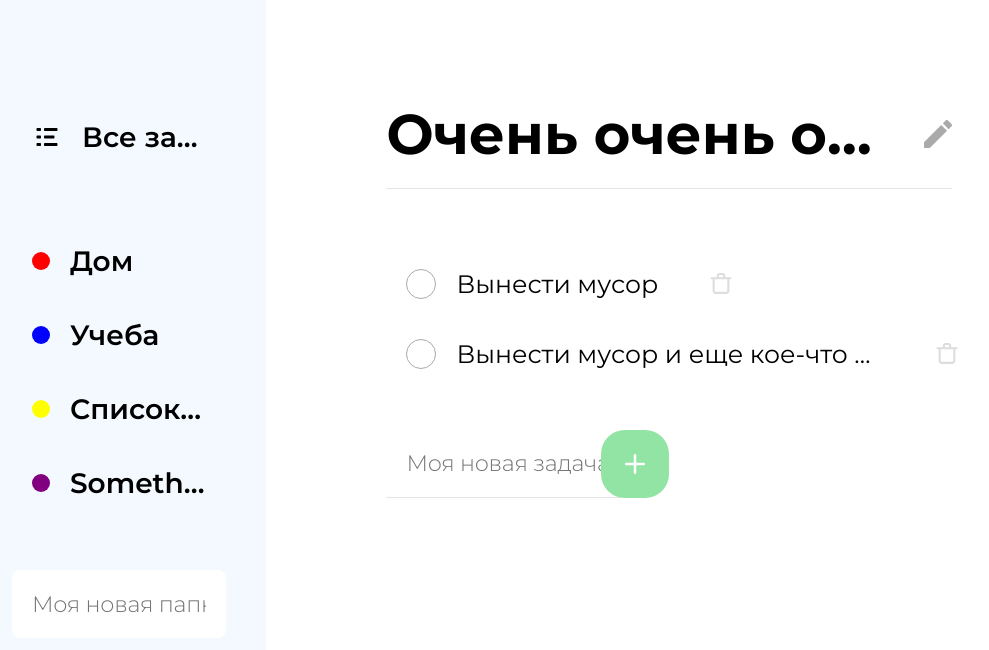
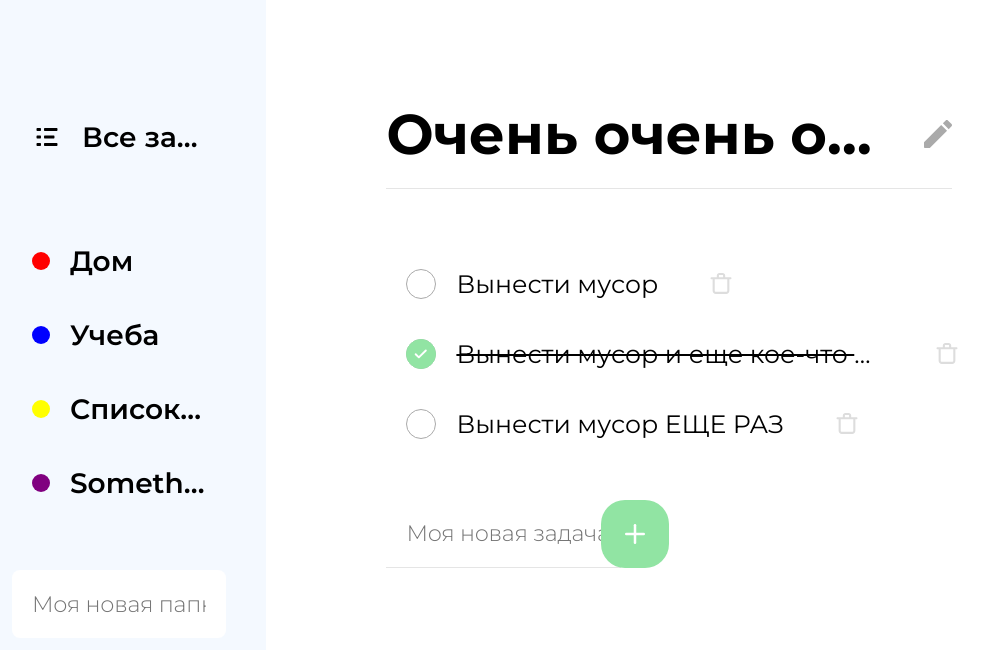
Before and after one commit to epiccheesepie/todo-app, a React (Create React App) app: page / in a window 1280 px wide. Shown: the top 650 px of the page, without its empty margins (28-1017 px from the left). Built offline with nearby package versions, Linux system fonts and the light colour scheme.

Commit message:
Ui component Todo and json data were added

```diff
--- a/src/App.tsx
+++ b/src/App.tsx
@@ -1,12 +1,25 @@
-import { Selecter } from './ui';
+import React from 'react';
+import { Selecter, Todo } from './ui';
 
 const App = () => {
+
+  React.useEffect(() => {
+    fetch('http://localhost:3000/todos.json')
+    .then(response => response.json())
+    .then(json => console.log(json));
+  }, []);
 
   const titles : Array<{[key: string] : string}> = [
     {title: "Дом", color: "red"},
     {title: "Учеба", color: "blue"},
     {title: "Список покупок", color: "yellow"},
     {title: "Something else", color: "purple"},
+  ];
+
+  const todos = [
+    {name: 'Вынести мусор', completed: false},
+    {name: 'Вынести мусор и еще кое-что очень длинное как разтоки и потом сделать еще', completed: true},
+    {name: 'Вынести мусор ЕЩЕ РАЗ', completed: false}
   ];
 
   return (
@@ -21,7 +34,7 @@ const App = () => {
               <h2>Все задачи</h2>
             </div>
             <div className="menu__wrap">
-              {titles.map(({title, color}) => <Selecter title={title} color={color} />)}
+              {titles.map(({title, color}) => <Selecter key={title} title={title} color={color} />)}
             </div>
             <div className="menu__add">
               <input type="text" placeholder="Моя новая папка..." />
@@ -40,36 +53,7 @@ const App = () => {
             </div>
             <div className="todo">
               <div className="todo__wrap">
-                <div className="todo__item">
-                  <label>
-                    <input type="checkbox" />
-                    <span className="todo__checkbox"></span>
-                    <span className="todo__text">Вынести мусор</span>
-                  </label>
-                  <span className="icon-remove">
-                    <svg width="22" height="22" viewBox="0 0 20 21" fill="none" xmlns="http://www.w3.org/2000/svg">
-                      <path
-                        d="M19 4.00138H14V2.33138C13.9765 1.6912 13.7002 1.08644 13.2316 0.649671C12.7629 0.212905 12.1402 -0.0202285 11.5 0.00137844H8.5C7.85975 -0.0202285 7.23706 0.212905 6.76843 0.649671C6.2998 1.08644 6.02346 1.6912 6 2.33138V4.00138H1C0.734784 4.00138 0.48043 4.10674 0.292893 4.29427C0.105357 4.48181 0 4.73616 0 5.00138C0 5.2666 0.105357 5.52095 0.292893 5.70849C0.48043 5.89602 0.734784 6.00138 1 6.00138H2V17.0014C2 17.797 2.31607 18.5601 2.87868 19.1227C3.44129 19.6853 4.20435 20.0014 5 20.0014H15C15.7956 20.0014 16.5587 19.6853 17.1213 19.1227C17.6839 18.5601 18 17.797 18 17.0014V6.00138H19C19.2652 6.00138 19.5196 5.89602 19.7071 5.70849C19.8946 5.52095 20 5.2666 20 5.00138C20 4.73616 19.8946 4.48181 19.7071 4.29427C19.5196 4.10674 19.2652 4.00138 19 4.00138ZM8 2.33138C8 2.17138 8.21 2.00138 8.5 2.00138H11.5C11.79 2.00138 12 2.17138 12 2.33138V4.00138H8V2.33138ZM16 17.0014C16 17.2666 15.8946 17.521 15.7071 17.7085C15.5196 17.896 15.2652 18.0014 15 18.0014H5C4.73478 18.0014 4.48043 17.896 4.29289 17.7085C4.10536 17.521 4 17.2666 4 17.0014V6.00138H16V17.0014Z"
-                        fill="#ddd"
-                      />
-                    </svg>
-                  </span>
-                </div>
-                <div className="todo__item">
-                  <label>
-                    <input type="checkbox" />
-                    <span className="todo__checkbox"></span>
-                    <span className="todo__text">Вынести мусор и еще кое-что очень длинное как разтоки и потом сделать еще</span>
-                  </label>
-                  <span className="icon-remove">
-                    <svg width="22" height="22" viewBox="0 0 20 21" fill="none" xmlns="http://www.w3.org/2000/svg">
-                      <path
-                        d="M19 4.00138H14V2.33138C13.9765 1.6912 13.7002 1.08644 13.2316 0.649671C12.7629 0.212905 12.1402 -0.0202285 11.5 0.00137844H8.5C7.85975 -0.0202285 7.23706 0.212905 6.76843 0.649671C6.2998 1.08644 6.02346 1.6912 6 2.33138V4.00138H1C0.734784 4.00138 0.48043 4.10674 0.292893 4.29427C0.105357 4.48181 0 4.73616 0 5.00138C0 5.2666 0.105357 5.52095 0.292893 5.70849C0.48043 5.89602 0.734784 6.00138 1 6.00138H2V17.0014C2 17.797 2.31607 18.5601 2.87868 19.1227C3.44129 19.6853 4.20435 20.0014 5 20.0014H15C15.7956 20.0014 16.5587 19.6853 17.1213 19.1227C17.6839 18.5601 18 17.797 18 17.0014V6.00138H19C19.2652 6.00138 19.5196 5.89602 19.7071 5.70849C19.8946 5.52095 20 5.2666 20 5.00138C20 4.73616 19.8946 4.48181 19.7071 4.29427C19.5196 4.10674 19.2652 4.00138 19 4.00138ZM8 2.33138C8 2.17138 8.21 2.00138 8.5 2.00138H11.5C11.79 2.00138 12 2.17138 12 2.33138V4.00138H8V2.33138ZM16 17.0014C16 17.2666 15.8946 17.521 15.7071 17.7085C15.5196 17.896 15.2652 18.0014 15 18.0014H5C4.73478 18.0014 4.48043 17.896 4.29289 17.7085C4.10536 17.521 4 17.2666 4 17.0014V6.00138H16V17.0014Z"
-                        fill="#ddd"
-                      />
-                    </svg>
-                  </span>
-                </div>
+                {todos.map(({name, completed}) => <Todo key={name} name={name} completed={completed} />)}
               </div>
               <div className="todo__add">
                 <input type="text" placeholder="Моя новая задача..." />
--- a/src/index.css
+++ b/src/index.css
@@ -45,29 +45,6 @@ main {
   display: flex;
   flex-direction: column;
 }
-.menu__item--global:hover::after {
-  display: none;
-}
-.menu__item {
-  position: relative;
-  cursor: pointer;
-  display: flex;
-  align-items: center;
-  padding: 20px;
-  border-radius: 12px;
-} .menu__item:hover {
-  background-color: #fff;
-  box-shadow: var(--shadow);
-} .menu__item:hover .menu__remove {
-  display: flex;
-} .menu__remove {
-  display: none;
-  padding: 4px;
-  margin-left: 14px;
-}
-.menu__item svg {
-  flex-shrink: 0;
-}
 h2 {
   font-size: 1em;
   margin-left: 20px;
@@ -112,66 +89,6 @@ h1 {
   flex-direction: column;
   align-items: flex-start;
 }
-.todo__item {
-  border-radius: 12px;
-  position: relative;
-  display: inline-flex;
-  align-items: center;
-  max-width: 100%;
-} .todo__item:hover {
-  box-shadow: var(--shadow);
-}
-.todo__item label {
-  width: 95%;
-  padding: 20px;
-  display: flex;
-  cursor: pointer;
-}
-.icon-remove {
-  cursor: pointer;
-  padding: 12px;
-  display: flex;
-}
-.todo__text {
-  font-size: .9em;
-  padding: 0 20px;
-  white-space: nowrap;
-  text-overflow: ellipsis;
-  overflow: hidden;
-}
-.todo__checkbox {
-  position: relative;
-  display: block;
-  width: 30px;
-  height: 30px;
-  border-radius: 50%;
-  border: 1px solid #aaa;
-  flex-shrink: 0;
-}
-.todo__item input {
-  display: none;
-}
-.todo__item input:checked ~ .todo__checkbox::before {
-  position: absolute;
-  content: "";
-  width: 100%;
-  height: 100%;
-  left: -1px;
-  top: -1px;
-  border-radius: 50%;
-  background-color: var(--green);
-  border: 1px solid var(--green);
-  box-sizing: content-box;
-  background-image: url('./assets/check.svg');
-  background-repeat: no-repeat;
-  background-position-x: 50%;
-  background-position-y: 50%;
-  background-size: 14px;
-
-}
-.todo__item input:checked ~ .todo__text {
-  text-decoration: line-through;
-}
 .todo__add {
   display: flex;
   align-items: center;
--- a/src/ui/Selecter/Selecter.css
+++ b/src/ui/Selecter/Selecter.css
@@ -4,3 +4,26 @@
     flex-shrink: 0;
     border-radius: 50%;
 }
+.menu__item--global:hover::after {
+    display: none;
+  }
+  .menu__item {
+    position: relative;
+    cursor: pointer;
+    display: flex;
+    align-items: center;
+    padding: 20px;
+    border-radius: 12px;
+  } .menu__item:hover {
+    background-color: #fff;
+    box-shadow: var(--shadow);
+  } .menu__item:hover .menu__remove {
+    display: flex;
+  } .menu__remove {
+    display: none;
+    padding: 4px;
+    margin-left: 14px;
+  }
+  .menu__item svg {
+    flex-shrink: 0;
+  }
--- /dev/null
+++ b/src/ui/Todo/Todo.css
@@ -0,0 +1,59 @@
+.todo__item {
+    border-radius: 12px;
+    position: relative;
+    display: inline-flex;
+    align-items: center;
+    max-width: 100%;
+  } .todo__item:hover {
+    box-shadow: var(--shadow);
+  }
+  .todo__item label {
+    width: 95%;
+    padding: 20px;
+    display: flex;
+    cursor: pointer;
+  }
+  .icon-remove {
+    cursor: pointer;
+    padding: 12px;
+    display: flex;
+  }
+  .todo__text {
+    font-size: .9em;
+    padding: 0 20px;
+    white-space: nowrap;
+    text-overflow: ellipsis;
+    overflow: hidden;
+  }
+  .todo__checkbox {
+    position: relative;
+    display: block;
+    width: 30px;
+    height: 30px;
+    border-radius: 50%;
+    border: 1px solid #aaa;
+    flex-shrink: 0;
+  }
+  .todo__item input {
+    display: none;
+  }
+  .todo__item input:checked ~ .todo__checkbox::before {
+    position: absolute;
+    content: "";
+    width: 100%;
+    height: 100%;
+    left: -1px;
+    top: -1px;
+    border-radius: 50%;
+    background-color: var(--green);
+    border: 1px solid var(--green);
+    box-sizing: content-box;
+    background-image: url('../../assets/check.svg');
+    background-repeat: no-repeat;
+    background-position-x: 50%;
+    background-position-y: 50%;
+    background-size: 14px;
+  }
+  .todo__item input:checked ~ .todo__text {
+    text-decoration: line-through;
+  }
--- /dev/null
+++ b/src/ui/Todo/index.tsx
@@ -0,0 +1,30 @@
+import React from "react";
+import './Todo.css';
+
+interface ComponentProps {
+    name: string,
+    completed: boolean
+}
+
+const Todo : React.FC<ComponentProps> = ({name, completed}) : React.ReactElement => {
+
+    return (
+        <div className="todo__item">
+            <label>
+            <input type="checkbox" checked={completed} />
+            <span className="todo__checkbox"></span>
+            <span className="todo__text">{name}</span>
+            </label>
+            <span className="icon-remove">
+            <svg width="22" height="22" viewBox="0 0 20 21" fill="none" xmlns="http://www.w3.org/2000/svg">
+                <path
+                d="M19 4.00138H14V2.33138C13.9765 1.6912 13.7002 1.08644 13.2316 0.649671C12.7629 0.212905 12.1402 -0.0202285 11.5 0.00137844H8.5C7.85975 -0.0202285 7.23706 0.212905 6.76843 0.649671C6.2998 1.08644 6.02346 1.6912 6 2.33138V4.00138H1C0.734784 4.00138 0.48043 4.10674 0.292893 4.29427C0.105357 4.48181 0 4.73616 0 5.00138C0 5.2666 0.105357 5.52095 0.292893 5.70849C0.48043 5.89602 0.734784 6.00138 1 6.00138H2V17.0014C2 17.797 2.31607 18.5601 2.87868 19.1227C3.44129 19.6853 4.20435 20.0014 5 20.0014H15C15.7956 20.0014 16.5587 19.6853 17.1213 19.1227C17.6839 18.5601 18 17.797 18 17.0014V6.00138H19C19.2652 6.00138 19.5196 5.89602 19.7071 5.70849C19.8946 5.52095 20 5.2666 20 5.00138C20 4.73616 19.8946 4.48181 19.7071 4.29427C19.5196 4.10674 19.2652 4.00138 19 4.00138ZM8 2.33138C8 2.17138 8.21 2.00138 8.5 2.00138H11.5C11.79 2.00138 12 2.17138 12 2.33138V4.00138H8V2.33138ZM16 17.0014C16 17.2666 15.8946 17.521 15.7071 17.7085C15.5196 17.896 15.2652 18.0014 15 18.0014H5C4.73478 18.0014 4.48043 17.896 4.29289 17.7085C4.10536 17.521 4 17.2666 4 17.0014V6.00138H16V17.0014Z"
+                fill="#ddd"
+                />
+            </svg>
+            </span>
+        </div>
+    );
+};
+
+export default Todo;
--- a/src/ui/index.js
+++ b/src/ui/index.js
@@ -1 +1,2 @@
 export { default as Selecter } from './Selecter';
+export { default as Todo } from './Todo';
```
